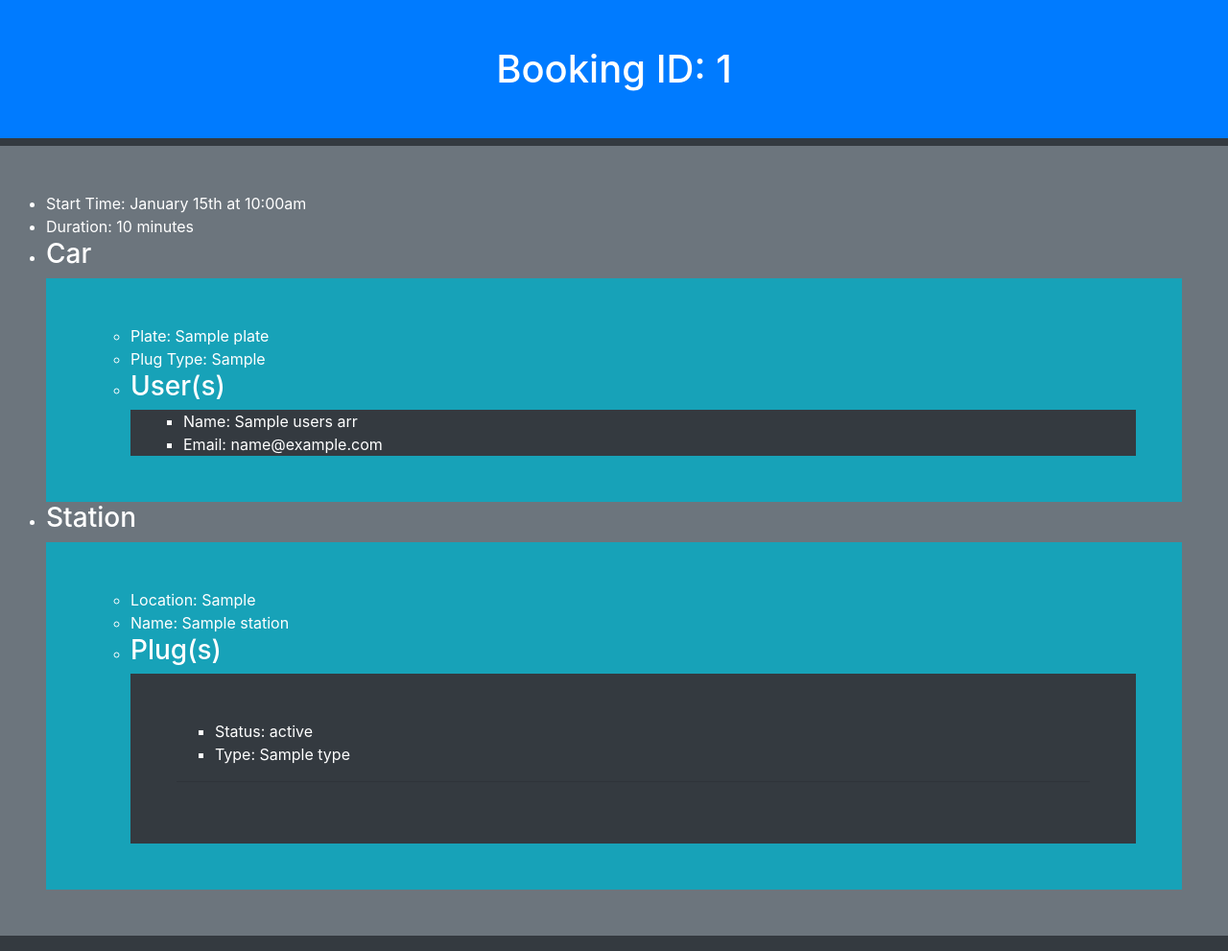
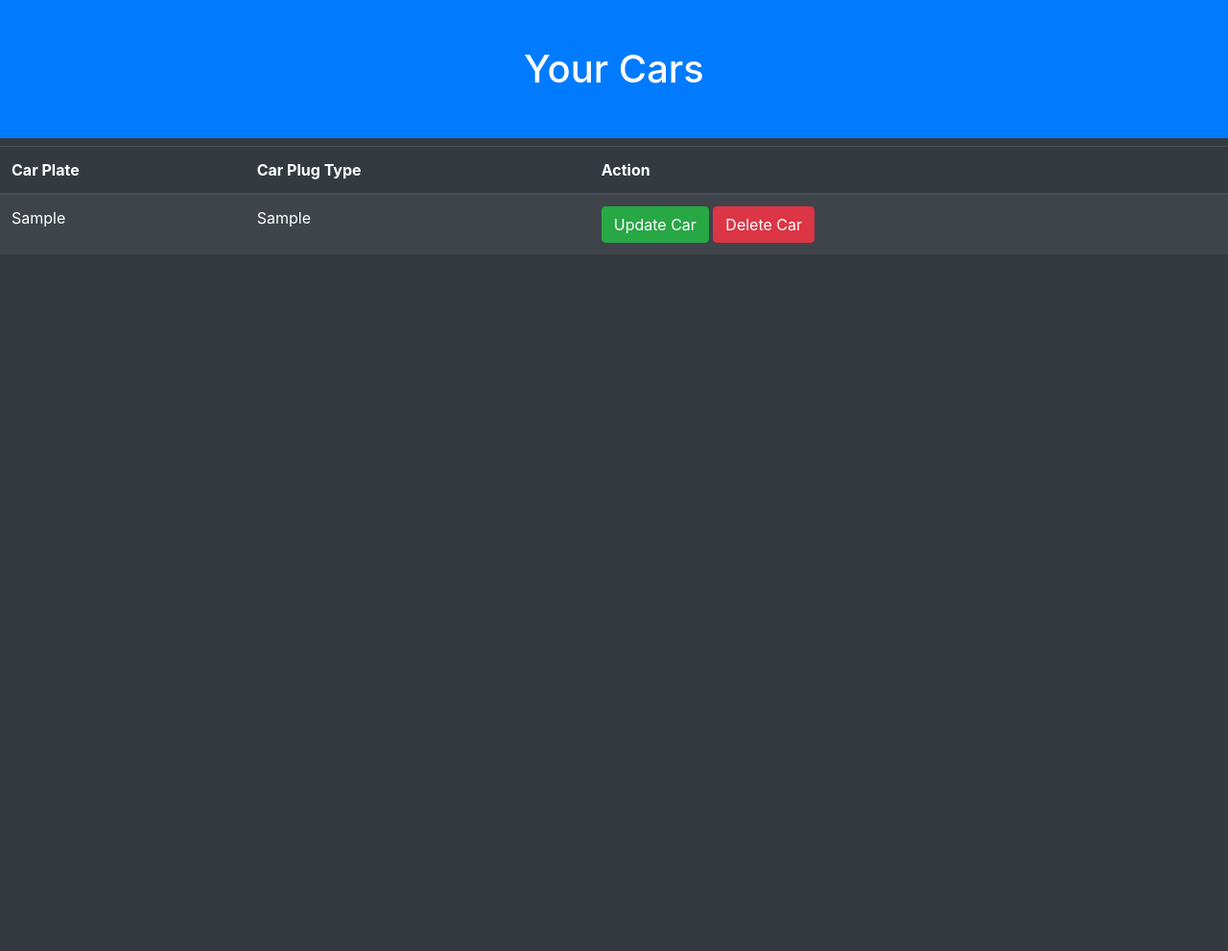
Before and after one commit to Stefan79-afk/NetRom-PHP, a Symfony app: template templates/registration/show.html.twig in a window 1280 px wide. Shown: the whole page at 96% size. After the commit the page ends 253 px from the top, so only its background shows below. Run offline with Twig, Linux system fonts and the light colour scheme; the template is opened without the code that fills it: most values are stand-ins (such as "Sample title", 1, 10 or a date in 2020); some libraries are stand-ins or nearby versions.

Commit message:
tweaked some things, added buttons

```diff
--- a/templates/base.html.twig
+++ b/templates/base.html.twig
@@ -19,8 +19,10 @@
 {% if is_granted('IS_AUTHENTICATED_FULLY') %}
 <nav class="navbar p-1">
     <h5 class="h5">Hello, {{ app.user.name }}!</h5>
-    <a class="nav-link" href="/cars">My Cars</a>
-    <a class="nav-link" href="/stations">Stations</a>
+    <a class="nav-link btn btn-primary" href="/account/user={{ app.user.id }}">Account</a>
+    <a class="nav-link btn btn-primary" href="/cars/user={{ app.user.id }}">My Cars</a>
+    <a class="nav-link btn btn-primary" href="/stations">Stations</a>
+    <button class="btn-success btn">Create Booking</button>
     <button class="btn-warning btn" onclick="location.href='/logout'">Logout</button>
 </nav>
 {% endif %}
--- a/templates/registration/index.html.twig
+++ b/templates/registration/index.html.twig
@@ -1,6 +1,6 @@
 {% extends 'base.html.twig' %}
 
-{% block title %}Hello RegistrationController!{% endblock %}
+{% block title %}Stations in {{ app.user.getAddress }}{% endblock %}
 
 {% block body %}
 
--- a/templates/registration/show.html.twig
+++ b/templates/registration/show.html.twig
@@ -1,60 +1,35 @@
 {% extends 'base.html.twig' %}
 
 {% block title %}
-    Booking ID:{{ item.id }}
+    {{ app.user.name }}'s Cars
 {% endblock %}
 
 
 {% block body %}
 
-    <h1 class="container-fluid text-center p-5 bg-primary text-white">Booking ID: {{ item.id }}</h1>
-    <ul class="container-fluid p-5 bg-secondary text-white">
-        <li>Start Time: {{ item.startTime|date("F jS \\a\\t g:ia") }}</li>
-        <li>Duration: {{ item.duration }} minutes</li>
-        <li>
-            <h3>Car </h3>
-            <div class="container-fluid p-5 bg-info text-white">
-                <ul>
-                    <li>Plate: {{ item.carId.plate }}</li>
-                    <li>Plug Type: {{ item.carId.plugType }}</li>
-                    <li>
+    <h1 class="container-fluid text-center p-5 bg-primary text-white">Your Cars</h1>
+    <table class="table table-hover text-white table-dark table-striped">
+        <thead>
+        <tr>
+            <th>Car Plate</th>
+            <th>Car Plug Type</th>
+            <th>Action</th>
+        </tr>
+        </thead>
 
-                        <h3>User(s)</h3>
+        <tbody>
+        {% for car in cars %}
+            <tr>
+                <td>{{ car.getPlate}}</td>
+                <td>{{ car.getPlugType}}</td>
 
-                        <div class="container-fluid bg-dark text-white">
+                <td>
+                    <button class="btn btn-success">Update Car</button>
+                    <button class="btn btn-danger">Delete Car</button>
+                </td>
+            </tr>
+        {% endfor %}
+        </tbody>
 
-                            {% for user in item.carId.getUsersArr %}
-                                <ul>
-                                    <li>Name: {{ user.getName() }}</li>
-                                    <li>Email: {{ user.getEmail() }}</li>
-                                </ul>
-                            {% endfor %}
-                        </div>
-                    </li>
-                </ul>
-            </div>
-        </li>
-        <li>
-            <h3>Station</h3>
-            <div class="container-fluid p-5 bg-info text-white">
-                <ul>
-                    <li>Location: {{ item.plugId.getStation.getLocation }}</li>
-                    <li>Name: {{ item.plugId.getStation.getName }}</li>
-                    <li>
-                        <h3>Plug(s)</h3>
-                        <div class="container-fluid p-5 bg-dark text-white">
-                            {% for plug in item.plugId.getStation.getPlugs %}
-                                <ul>
-                                    <li>Status: {{ plug.getStatus() }}</li>
-                                    <li>Type: {{ plug.getType() }}</li>
-                                </ul>
-                                <hr>
-                            {% endfor %}
-                        </div>
-                    </li>
-                </ul>
-            </div>
-        </li>
-    </ul>
-
+    </table>
 {% endblock %}
```
Also changed, not shown: src/Controller/BookingController.php (+10 -5 lines), templates/registration/user.html.twig (added, +23 -0 lines).
